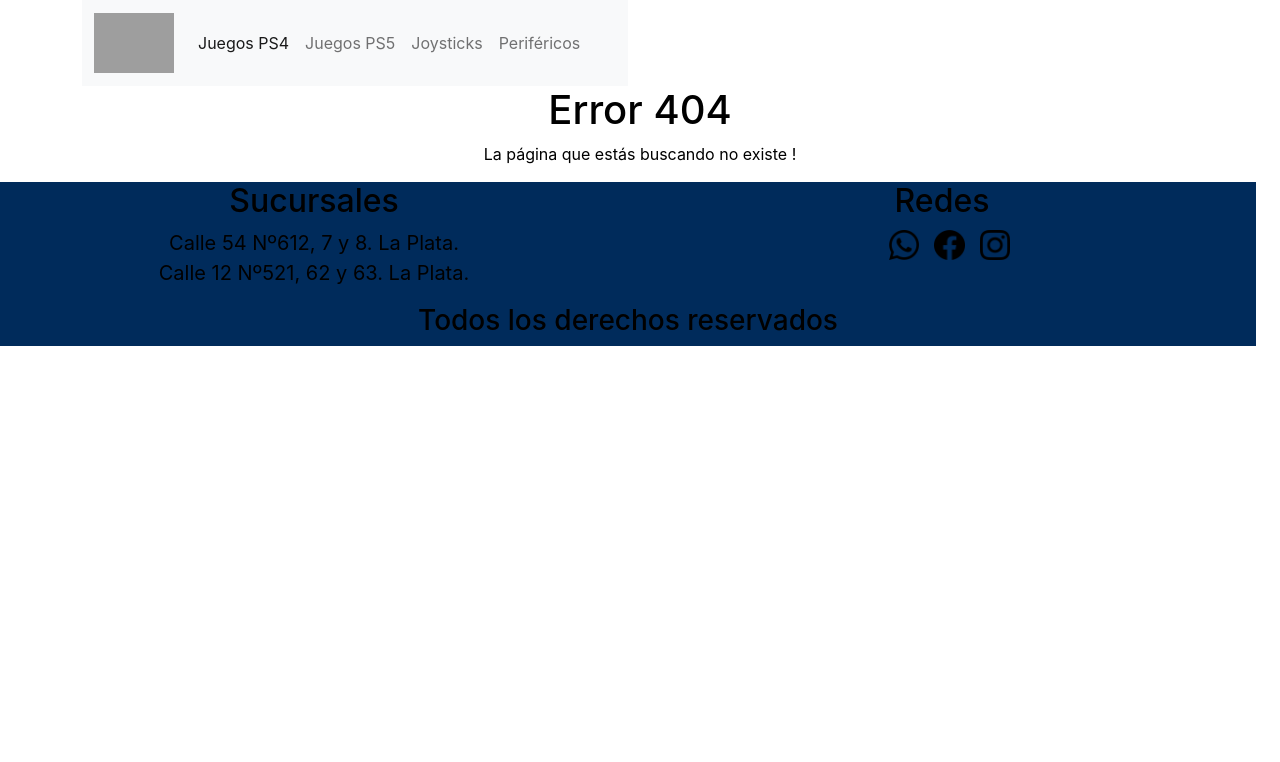
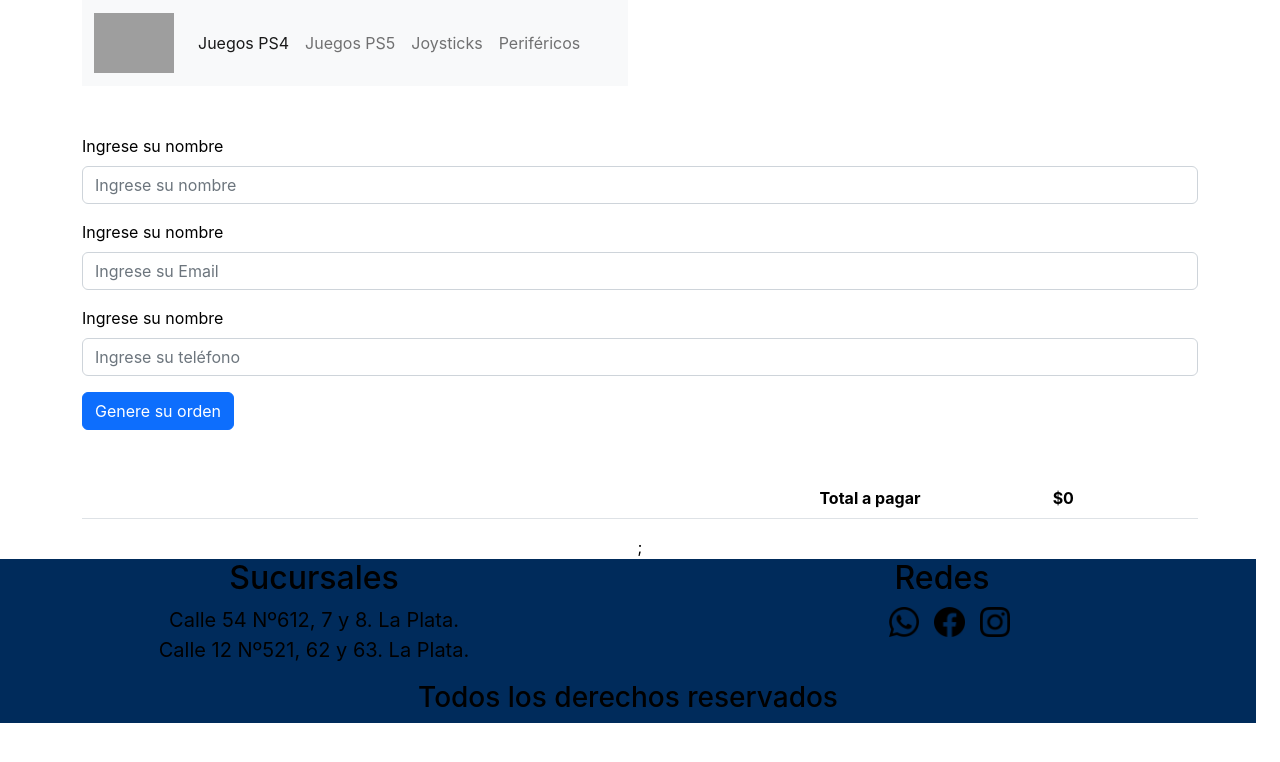
Before and after one commit to FacuFortunato/primera-entrega-react, a React (Create React App) app in the folder proyecto-react-athari/: page /checkout in a window 1280 px wide. Shown: the top 762 px of the page. Built offline with nearby package versions, Linux system fonts and the light colour scheme; grey boxes are pictures that could not be loaded.

Commit message:
actualizando

```diff
--- a/proyecto-react-athari/src/App.jsx
+++ b/proyecto-react-athari/src/App.jsx
@@ -8,6 +8,7 @@ import ItemDetailContainer from './components/ItemDetailContainer';
 import Error404 from './components/Error404';
 import CartContextProvider from './components/context/CartContext';
 import Cart from './components/Cart';
+import Checkout from './components/Checkout';
 
 /*
 import productos from  './json/arrayProductos.json'
@@ -35,6 +36,7 @@ function App() {
             <Route path={'/'} element={<ItemListContainer/>} />
             <Route path={'/cart'} element={<Cart/>} />
             <Route path={'/category/:id'} element={<ItemListContainer />} />
+            <Route path={'/checkout'} element={<Checkout />} />
             <Route path={'/item/:id'} element={<ItemDetailContainer />} />
             <Route path={'*'} element={<Error404 />} />
           </Routes>
--- a/proyecto-react-athari/src/components/Cart.jsx
+++ b/proyecto-react-athari/src/components/Cart.jsx
@@ -53,7 +53,7 @@ const Cart = () => {
                                 <td colSpan={2}>&nbsp;</td>
                                 <td className="text-center">Suma Total</td>
                                 <td className="text-center"><b>${sumaTotal ()}</b></td>
-                                <td>&nbsp;</td>
+                                <td className="text-end"><Link to={'/checkout'} className="btn btn-primary" title="Finalizar compra">Finalizar compra</Link></td>
                             </tr>
                         </tbody>
                     </table>
--- /dev/null
+++ b/proyecto-react-athari/src/components/Checkout.jsx
@@ -0,0 +1,85 @@
+import { addDoc, collection, getFirestore } from "firebase/firestore";
+import React, { useState ,useContext } from "react";
+import { CartContext } from "./context/CartContext";
+
+
+const Checkout = () => {
+
+    const {cart, clear, sumaTotal} = useContext(CartContext) ;
+    const [nombre, setNombre] = useState ("");
+    const [email, setEmail] = useState ("");
+    const [telefono, setTelefono] = useState ("");
+    const [orderId, setOrderId] = useState ("");
+
+    const generarOrden = () => {
+        const order = {
+            buyer: {name: nombre, email: email, phone: telefono},
+            items: cart.map (item => ({id: item.id, title: item.nombre, price: item.precio, quantity: item.quantity, price_total: item.quantity * item.precio})),
+            total: sumaTotal ()
+        };
+
+        const db = getFirestore ();
+        const ordersCollection = collection(db, "orders");
+        addDoc(ordersCollection, order).then((snapShot) => {
+            setOrderId(snapShot.id);
+            setNombre ("");
+            setEmail ("");
+            setTelefono ("");
+            clear ();
+        });
+    };
+
+    return(
+        <div className="container">
+            <div className="row my-5">
+                <div className="col">
+                <form>
+                    <div class="mb-3">
+                        <label for="nombre" class="form-label">Ingrese su nombre</label>
+                        <input type="text" class="form-control" placeholder="Ingrese su nombre" onInput={(e) => {setNombre(e.target.value)}}/>
+                    </div>
+                    <div class="mb-3">
+                        <label for="email" class="form-label">Ingrese su nombre</label>
+                        <input type="text" class="form-control" placeholder="Ingrese su Email" onInput={(e) => {setEmail(e.target.value)}}/>
+                    </div>
+                    <div class="mb-3">
+                        <label for="teléfono" class="form-label">Ingrese su nombre</label>
+                        <input type="text" class="form-control" placeholder="Ingrese su teléfono" onInput={(e) => {setTelefono(e.target.value)}}/>
+                    </div>
+                    <button type="button" class="btn btn-primary" onClick={generarOrden}>Genere su orden</button>
+                    </form>
+                </div>
+            </div>
+            <div className="row">
+                <div className="col">
+                    <table className="table">
+                        <tbody>
+                            {cart.map(item => (
+                                <tr key={item.id}>
+                                    <td><img src={item.img} alt={item.nombre} width={70}/></td>
+                                    <td className="align-middle">{item.nombre}</td>
+                                    <td className="text-center align-middle">{item.quantity}</td>
+                                    <td className="text-center align-middle">${item.quantity * item.precio}</td>
+                                </tr>
+                            ))}
+                            <tr>
+                                <td colSpan={3} className="text-end"><b>Total a pagar</b></td>
+                                <td className="text-center"><b>${sumaTotal()}</b></td>
+                            </tr>
+                        </tbody>
+                    </table>
+                </div>
+            </div>
+            <div className="row text-center">
+                <div className="col">
+                    {orderId ? <div className="alert alert-primary" role="alert">
+                        <h1>Felicitaciones !</h1>
+                        <p>Tu número de orden es: {orderId}</p>
+                    </div> : ""};
+                </div>
+            </div>
+        </div>
+    )
+};
+
+export default Checkout;
```
